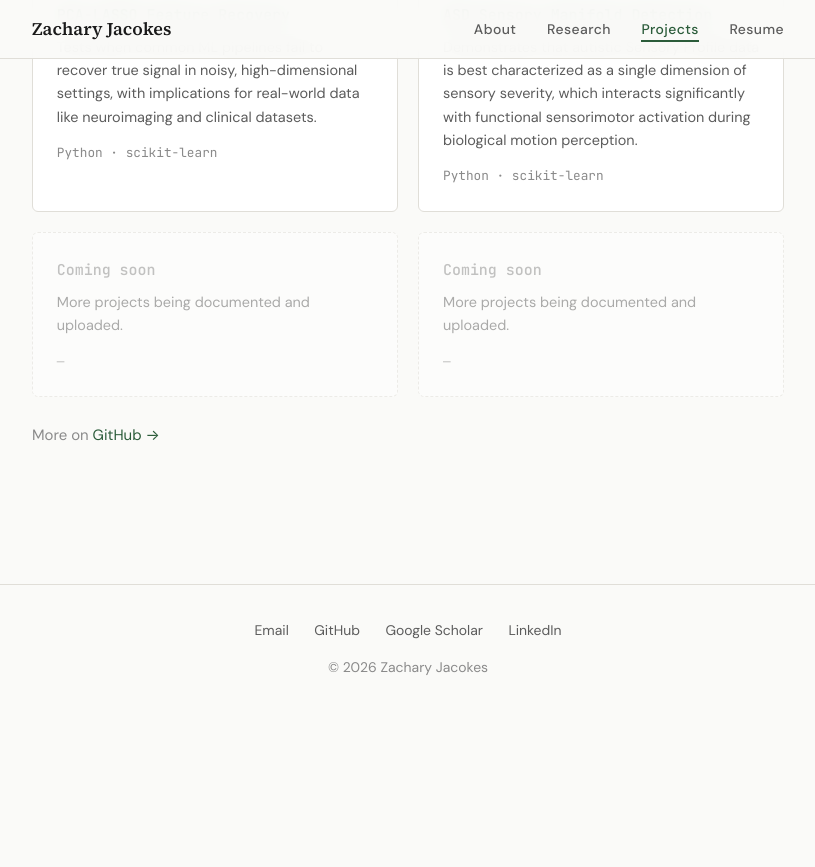
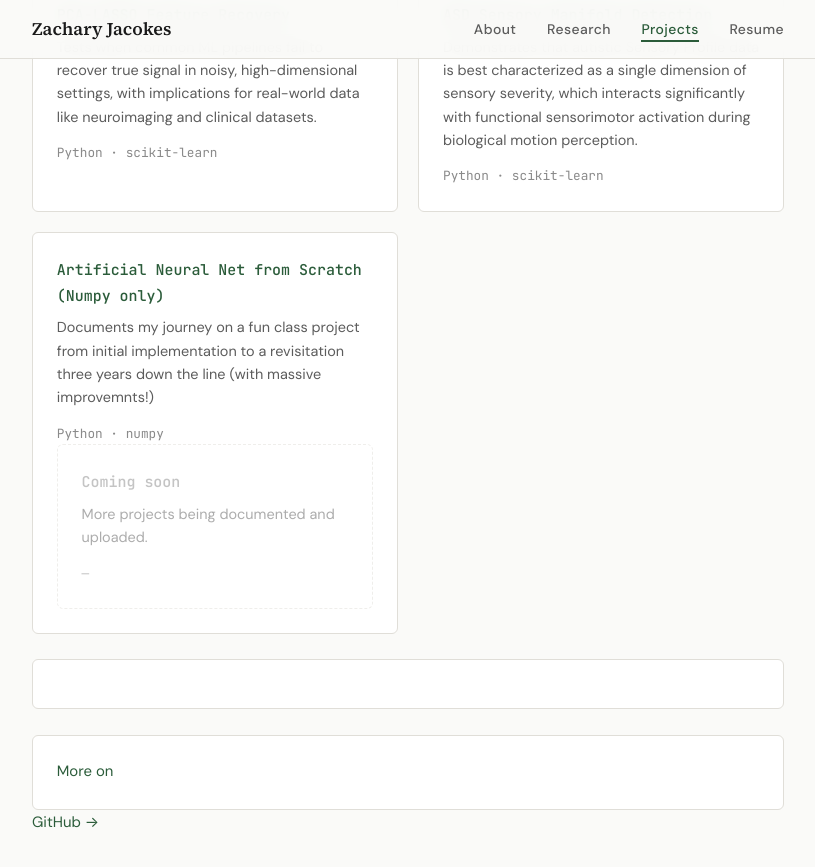
Before and after one commit to zjacokes/jacokes.github.io, a Jekyll site: the page built from projects.html, in a window 1280 px wide and 900 px high, scrolled down 345 px. Shown: the top 867 px of the window, without its empty margins (232-1047 px from the left). Built offline with Jekyll 4.4.1, drawn with Linux system fonts in a browser that asks for light colours; before the commit the page ends 1058 px from its top, so only the background shows below that.

Commit message:
new project, fixed buttons

```diff
--- a/index.html
+++ b/index.html
@@ -71,15 +71,18 @@
     .hero-links a {
         display: inline-flex;
         align-items: center;
+        justify-content: center;
         gap: 0.4rem;
         font-size: 0.85rem;
         font-weight: 500;
         color: var(--accent);
         text-decoration: none;
-        padding: 0.5rem 1rem;
+        padding: 0.5rem 0;
+        width: calc(50% - 0.5rem);
         border: 1px solid var(--accent);
         border-radius: 4px;
         transition: all 0.2s;
+        white-space: nowrap;
     }
 
     .hero-links a:hover {
--- a/projects.html
+++ b/projects.html
@@ -104,11 +104,10 @@
         <div class="project-card-meta">Python · scikit-learn</div>
     </a>
 
-    <div class="project-card placeholder">
-        <div class="project-card-name">Coming soon</div>
-        <div class="project-card-desc">More projects being documented and uploaded.</div>
-        <div class="project-card-meta">—</div>
-    </div>
+    <a class="project-card" href="https://github.com/zjacokes/numpy-ann" target="_blank" rel="noopener">
+        <div class="project-card-name">Artificial Neural Net from Scratch (Numpy only)</div>
+        <div class="project-card-desc">Documents my journey on a fun class project from initial implementation to a revisitation three years down the line (with massive improvemnts!)</div>
+        <div class="project-card-meta">Python · numpy</div>
 
     <div class="project-card placeholder">
         <div class="project-card-name">Coming soon</div>
```
